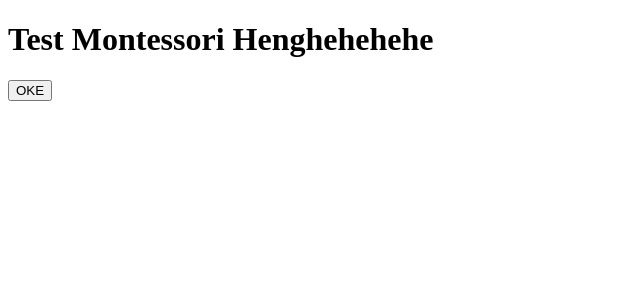
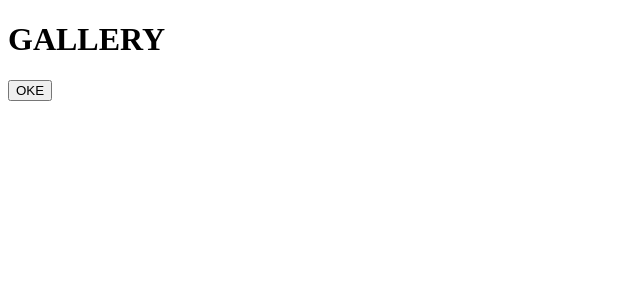
Before and after one commit to SamuelJuang/Montessori_School_Website, a React app: page /gallery in a window 1280 px wide. Shown: the top 300 px of the page, without its empty margins (0-640 px from the left). Built offline with nearby package versions, Linux system fonts and the light colour scheme; the HTML template or start-up script is replaced by a standard one.

Commit message:
add react-router-dom and directory structure

```diff
--- a/package.json
+++ b/package.json
@@ -11,7 +11,8 @@
   },
   "dependencies": {
     "react": "^18.2.0",
-    "react-dom": "^18.2.0"
+    "react-dom": "^18.2.0",
+    "react-router-dom": "^6.21.1"
   },
   "devDependencies": {
     "@types/react": "^18.2.43",
--- /dev/null
+++ b/src/components/Navbar.jsx
@@ -0,0 +1,6 @@
+const Navbar = () => {
+  // nanti diisi disini
+  return <></>;
+};
+
+export default Navbar;
--- /dev/null
+++ b/src/layout/AppLayout.jsx
@@ -0,0 +1,17 @@
+/* eslint-disable react/prop-types */
+import { Outlet } from "react-router-dom";
+import Navbar from "../components/Navbar";
+
+const AppLayout = ({ children }) => {
+  return (
+    <>
+      {/* component navbar */}
+      <Navbar />
+
+      {/* content dari router, jika ada children/outlet */}
+      <div className="">{children ? children : <Outlet />}</div>
+    </>
+  );
+};
+
+export default AppLayout;
--- a/src/main.jsx
+++ b/src/main.jsx
@@ -1,9 +1,9 @@
 import React from "react";
 import ReactDOM from "react-dom/client";
-import App from "./App.jsx";
+import AppRoute from "./routes/AppRoute.jsx";
 
 ReactDOM.createRoot(document.getElementById("root")).render(
   <React.StrictMode>
-    <App />
+    <AppRoute />
   </React.StrictMode>
 );
--- /dev/null
+++ b/src/pages/GalleryPage.jsx
@@ -0,0 +1,14 @@
+function GalleryPage() {
+  return (
+    <>
+      <div className="flex flex-col">
+        <h1 className="text-center">GALLERY</h1>
+        <button className="m-3 mx-auto p-3 bg-blue-800 text-white rounded-md">
+          OKE
+        </button>
+      </div>
+    </>
+  );
+}
+
+export default GalleryPage;
--- a/src/App.jsx
+++ b/src/pages/HomePage.jsx
@@ -1,8 +1,8 @@
-function App() {
+function HomePage() {
   return (
     <>
       <div className="flex flex-col">
-        <h1 className="text-center">Test Montessori Henghehehehe</h1>
+        <h1 className="text-center">HOME</h1>
         <button className="m-3 mx-auto p-3 bg-blue-800 text-white rounded-md">
           OKE
         </button>
@@ -11,4 +11,4 @@
   );
 }
 
-export default App;
+export default HomePage;
--- /dev/null
+++ b/src/routes/AppRoute.jsx
@@ -0,0 +1,33 @@
+import { RouterProvider, createBrowserRouter } from "react-router-dom";
+import AppLayout from "../layout/AppLayout";
+import HomePage from "../pages/HomePage";
+import GalleryPage from "../pages/GalleryPage";
+
+const router = createBrowserRouter([
+  { path: "*", element: <>404 Not Found</> },
+  {
+    path: "/",
+    element: <AppLayout />,
+    children: [
+      {
+        index: true,
+        path: "/",
+        element: <HomePage />,
+      },
+      {
+        path: "/gallery",
+        element: <GalleryPage />,
+      },
+    ],
+  },
+]);
+
+function AppRoute() {
+  return (
+    <>
+      <RouterProvider router={router} />
+    </>
+  );
+}
+
+export default AppRoute;
```
Also changed, not shown: 1 other file (tests, documents, lock files or other folders).
